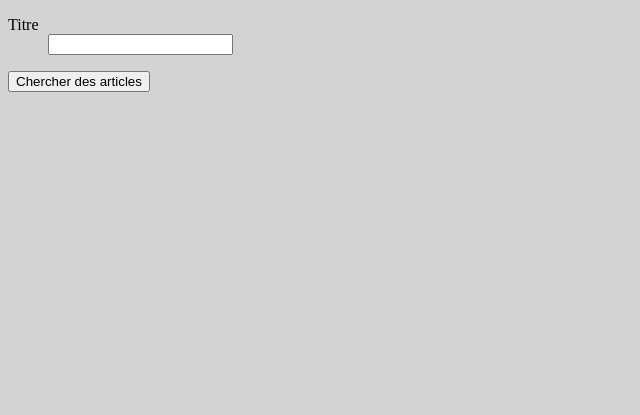
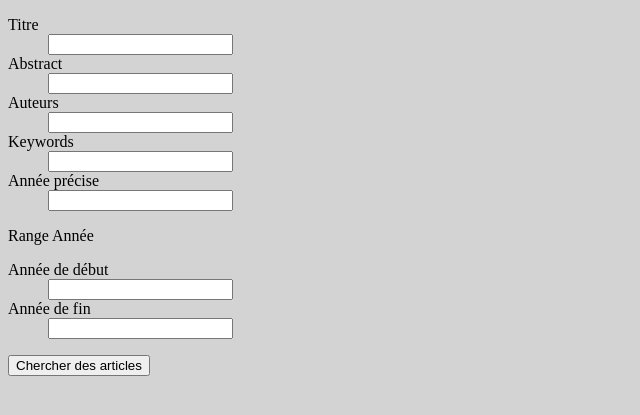
Before and after one commit to nicolaseberle/publifactory-reviewer-matcher, a Flask app: page /request_base/ in a window 1280 px wide. Shown: the top 415 px of the page, without its empty margins (0-640 px from the left). Run offline with Flask 2, Linux system fonts and the light colour scheme; parts of the project's set-up code (start-up, migrations or seed data) failed here and were passed over; some libraries are stand-ins or nearby versions.

Commit message:
amelioration recherche articles

```diff
--- a/elasticsearch/es_implement/main.py
+++ b/elasticsearch/es_implement/main.py
@@ -36,7 +36,7 @@ es = Elasticsearch(hosts=[ES_HOST])
 # Add 1 articles file in new ES index
 
 # from scripts.articles2es import articles2es_file
-# articles2es_file(es, PATH_NAME, FILE_NAME, INDEX_NAME_ART, DOC_TYPE_ART, "00")
+# articles2es_file(es, PATH_NAME, FILE_NAME, INDEX_NAME_ART, DOC_TYPE_ART, "02")
 
 
 # Add multiple articles files in new ES index
@@ -47,8 +47,8 @@ es = Elasticsearch(hosts=[ES_HOST])
 
 # Add authors in new ES index
 
-# from scripts.authors2es import authors2es
-# authors2es(es, INDEX_NAME_ART, INDEX_NAME_AUT, DOC_TYPE_AUT)
+from scripts.authors2es import authors2es
+authors2es(es, INDEX_NAME_ART, INDEX_NAME_AUT, DOC_TYPE_AUT)
 
 
 # Create a fake authors base with redundancy of information
--- a/web/app/app.py
+++ b/web/app/app.py
@@ -5,9 +5,10 @@
 
 from flask import Flask, render_template, flash, request, jsonify
 # from flask import make_response
-from wtforms import Form, TextAreaField, validators, StringField, SubmitField
+from wtforms import Form, TextAreaField, validators, StringField, SubmitField, IntegerField
 from elasticsearch import Elasticsearch
 import os
+import datetime
 
 # APP CONFIG
 
@@ -20,12 +21,18 @@ app.config['SECRET_KEY'] = '7d441f27d441f27567d441f2b6176a'
 es_host = 'elasticsearch:9200'
 es = Elasticsearch(hosts=[es_host])
 
+
 # CLASS
 
 
 class RequestESForm(Form):
-    title = StringField('Titre', [validators.DataRequired()])
-
+    title = StringField('Titre', (validators.Optional(),))
+    abstract = StringField('Abstract', (validators.Optional(),))
+    authors = StringField('Auteurs', (validators.Optional(),))
+    keywords = StringField('Keywords', (validators.Optional(),))
+    year_alone = IntegerField('Année précise', (validators.Optional(),))
+    year_range1 = IntegerField('Année de début', (validators.Optional(),))
+    year_range2 = IntegerField('Année de fin', (validators.Optional(),))
 
 # ROUTES
 
@@ -45,10 +52,23 @@ def model_test():
 def request_base():
     form = RequestESForm(request.form)
     data = -1
+    now = datetime.datetime.now()
     from scripts.fvue_get_article import get_articles_es
     if request.method == 'POST' and form.validate():
         title = form.title.data
-        data = get_articles_es(title)
+        abstract = form.abstract.data
+        authors = form.authors.data
+        keywords = form.keywords.data
+        if form.year_alone.data :
+            year1 = form.year_alone.data
+            year2 = form.year_alone.data
+        elif (form.year_range1.data) and (form.year_range2.data) :
+            year1 = form.year_range1.data
+            year2 = form.year_range2.data
+        else :
+            year1 = 1800
+            year2 = now.year
+        data = get_articles_es(title, abstract, authors, keywords, year1, year2)
     return render_template('request_base.html', titre="Request Base", form=form, data=data)
 
 
@@ -59,7 +79,8 @@ def request_base_mongo():
     from scripts.fvue_get_article import get_articles_mongo
     if request.method == 'POST' and form.validate():
         title = form.title.data
-        data = get_articles_mongo(title)
+        abstract = form.abstract.data
+        data = get_articles_mongo(title, abstract)
     return render_template('request_mongo.html', titre="Request Mongo", form=form, data=data)
 
 
--- a/web/app/templates/request_base.html
+++ b/web/app/templates/request_base.html
@@ -13,7 +13,14 @@
 {% from "_formhelpers.html" import render_field %}
 <form method=post>
     <dl>
-        {{ render_field(form.title) }}
+      {{ render_field(form.title) }}
+      {{ render_field(form.abstract) }}
+      {{ render_field(form.authors) }}
+      {{ render_field(form.keywords) }}
+      {{ render_field(form.year_alone) }}
+      <p>Range Année</p>
+      {{ render_field(form.year_range1) }}
+      {{ render_field(form.year_range2) }}
     </dl>
     <p><input type=submit value="Chercher des articles">
     {% if (data) != -1 %}
@@ -21,12 +28,18 @@
         {% for art in data %}
             <article>
                 <ul>
+		    <li>Score : {{art["_explanation"]["value"]}}</li>
                     <li>Titre : {{ art["_source"]["title"] }}</li>
                     <li>Abstract : {{ art["_source"]["paperAbstract"] }}</li>
+		    <li>Keywords :
+		        {% for ent in art["_source"]["entities"] %}
+		            {{ ent }},
+		        {% endfor %}
+		    </li>
                     <li>Année : {{ art["_source"]["year"] }}</li>
                     <li>Auteurs :
                         {% for aut in art["_source"]["authors"] %}
-                            {{ aut["name"] }}
+                            {{ aut["name"] }},
                         {% endfor %}
                     </li>
                 </ul>
```
Also changed, not shown: elasticsearch/es_implement/scripts/articles2es.py (+5 -4 lines), elasticsearch/es_implement/scripts/authors2es.py (+4 -4 lines), web/app/scripts/fvue_get_article.py (+39 -5 lines), 1 other file.
